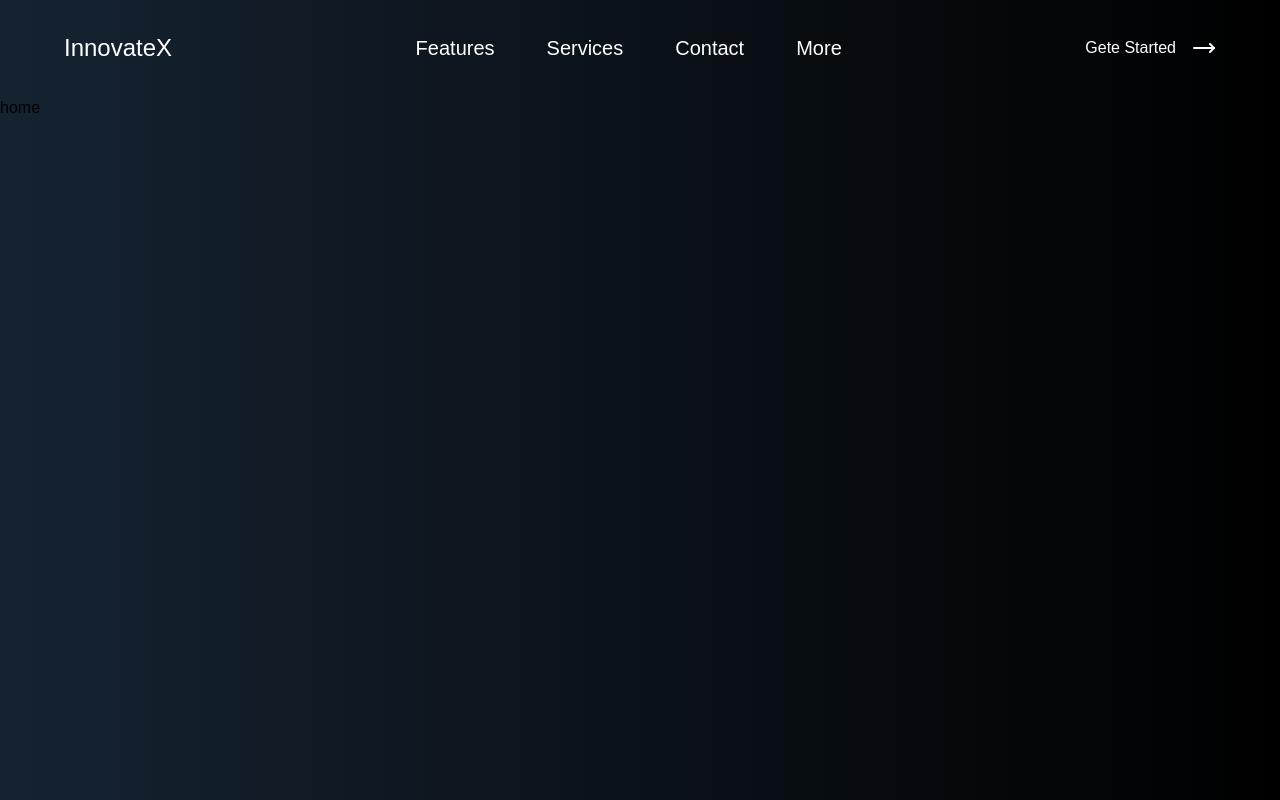
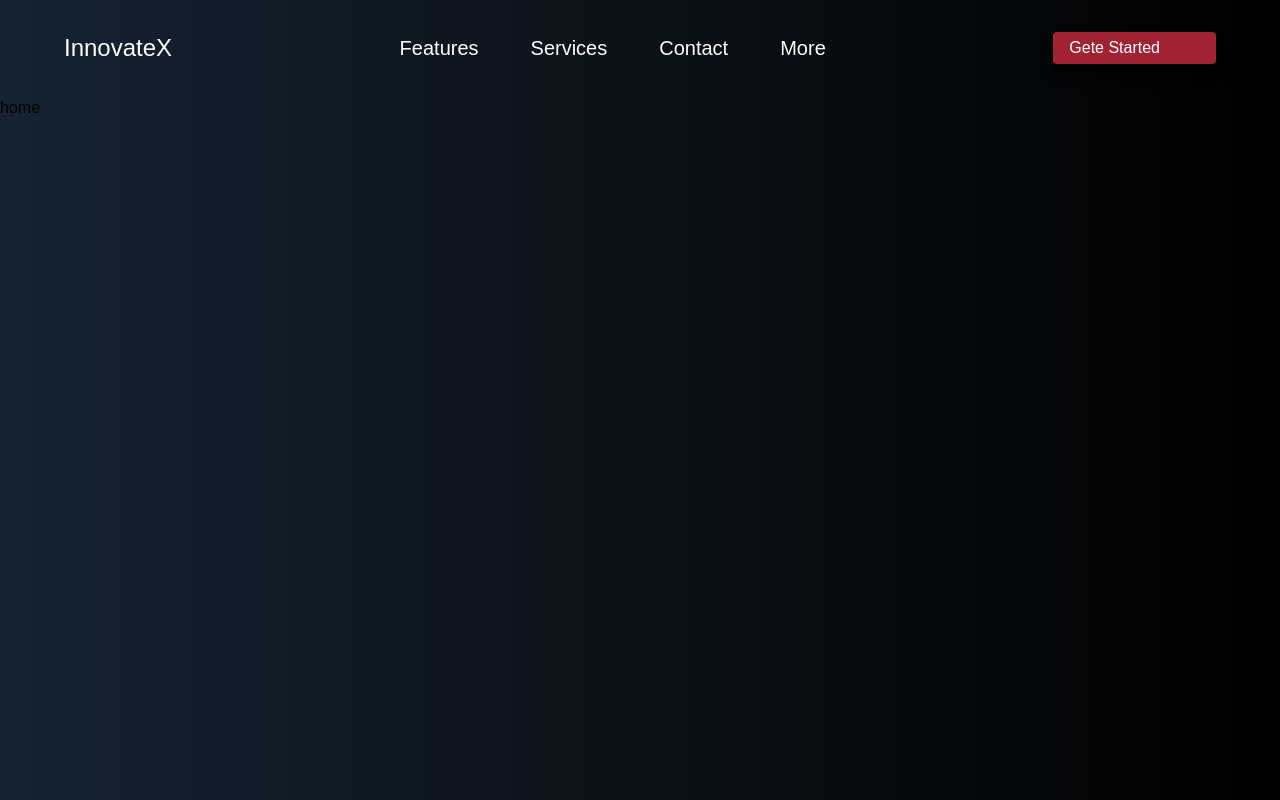
Before and after one commit to lukaChikashvili/innovateX, a Next.js app in the folder website/: page / in a window 1280 px wide. Built offline with nearby package versions, Linux system fonts and the light colour scheme; a web font is replaced by a local one.

Commit message:
finish header section

```diff
--- a/website/app/globals.css
+++ b/website/app/globals.css
@@ -18,7 +18,7 @@ body {
 
 }
 
-nav a {
+nav a{
   position: relative;
   display: inline-block;
   padding: 2px 10px;
@@ -48,3 +48,38 @@ nav a:hover::after {
 nav a:hover {
   transform: translateY(-3px);
 }
+
+.btn {
+  position: relative;
+  text-align: center;
+
+}
+
+.btn::before {
+  position: absolute;
+  content: "";
+  top: 0;
+  left: 0;
+  width: 100%;
+  height: 100%;
+  background: rgba(255, 255, 255, 0.1);
+  transform: scaleX(0);
+  transform-origin: right;
+  transition: transform 0.5s ease;
+}
+
+.btn:hover::before {
+  transform: scaleX(1);
+  transform-origin: left;
+}
+
+.btn:hover .lucide-react {
+  opacity: 1;
+  transform: translateX(5px);
+  transition: transform 0.3s ease, opacity 0.3s ease;
+}
+
+.btn .lucide-react {
+  opacity: 0;
+  transition: opacity 0.3s ease;
+}
--- a/website/components/Header.jsx
+++ b/website/components/Header.jsx
@@ -1,6 +1,6 @@
 import Link from 'next/link'
 import React from 'react'
-import { MoveRight } from 'lucide-react'
+import { ChevronLeft, ChevronsRight, MoveRight } from 'lucide-react'
 
 const Header = () => {
   return (
@@ -14,7 +14,8 @@ const Header = () => {
             <Link href = '/contact'>More</Link>
         </nav>
 
-        <Link href = "/" className='flex items-center gap-4'> Gete Started <MoveRight /> </Link>
+        <Link href = "/" className='flex items-center gap-4 bg-[#A02334] px-4 py-1 rounded shadow-lg shadow-black btn'>
+        Gete Started <ChevronsRight  className=' transition-opacity duration-300 ease-in-out opacity-0 lucide-react'  /> </Link>
     </div>
   )
 }
```
